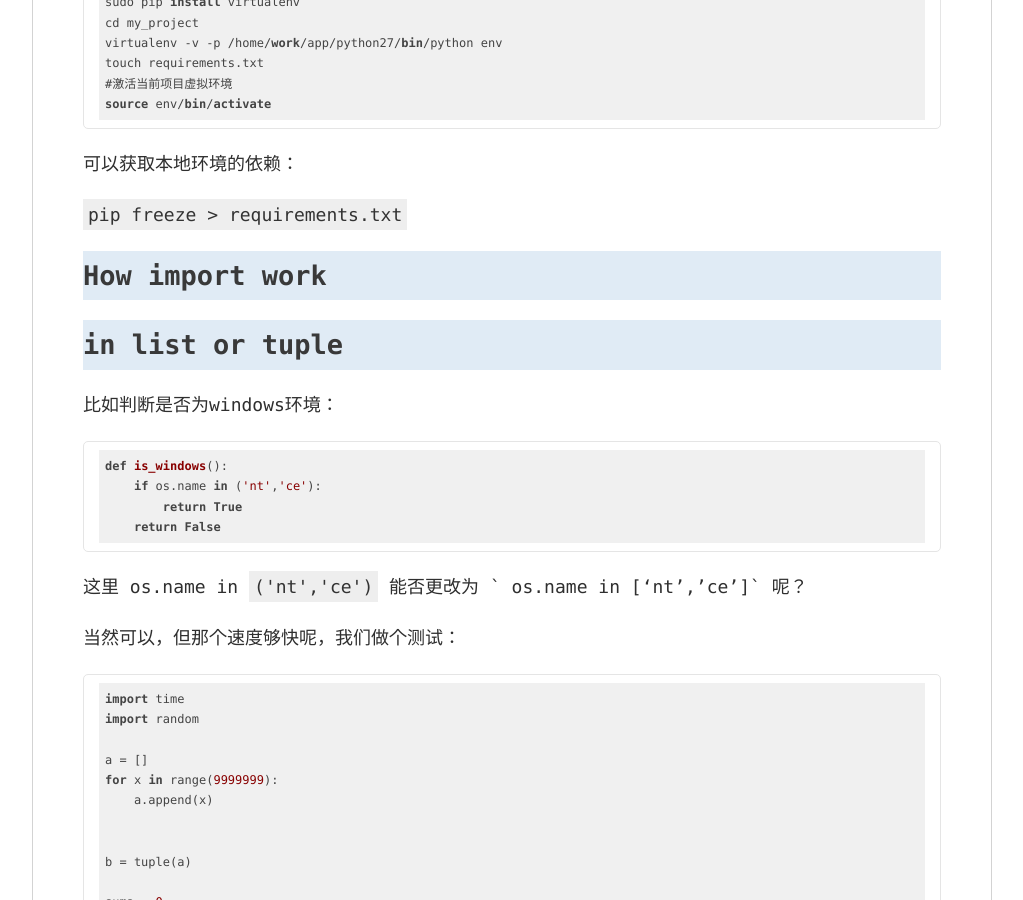
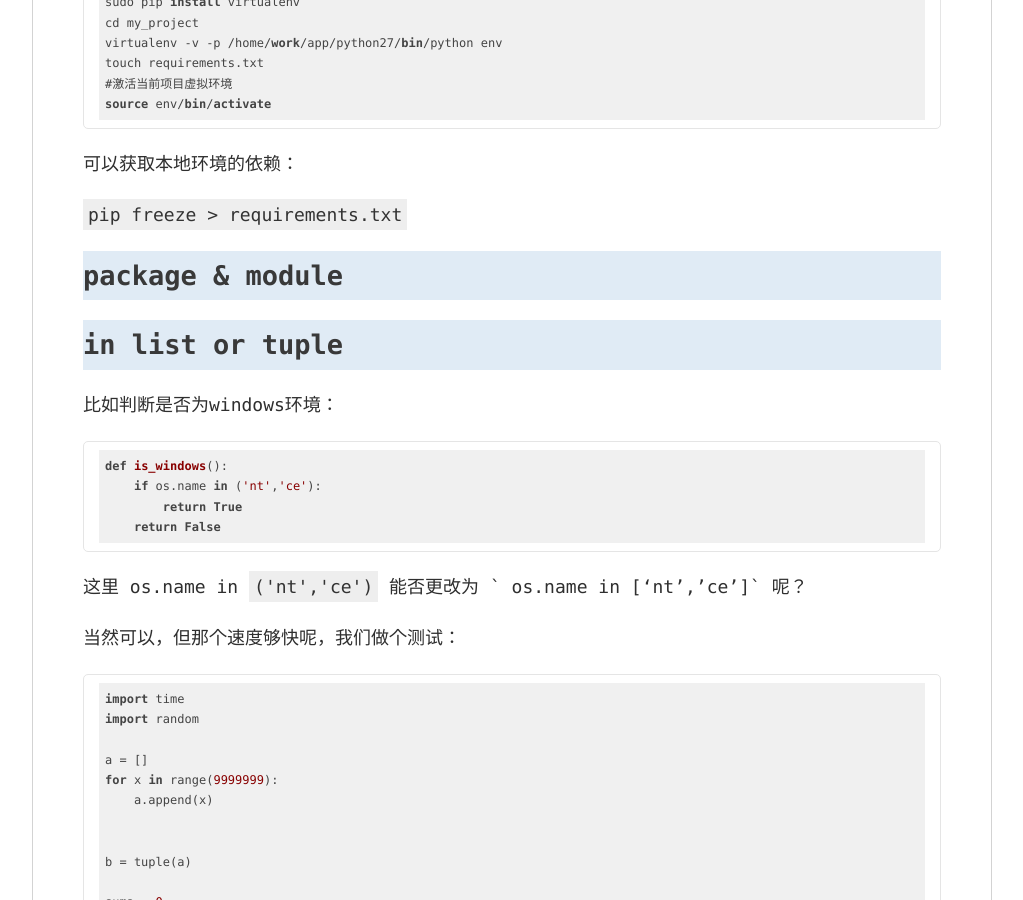
Before and after one commit to myersguo/myersguo.github.com, a Jekyll site: the page built from _posts/2017-02-09-write-python-first.md, in a window 1280 px wide and 900 px high, scrolled down 335 px. Shown: the whole window, without its empty margins (128-1151 px from the left). Built offline with Jekyll 4.4.1, drawn with Linux system fonts in a browser that asks for light colours.

Commit message:
docs(new post): new post

```diff
--- a/_posts/2017-02-09-write-python-first.md
+++ b/_posts/2017-02-09-write-python-first.md
@@ -25,7 +25,8 @@ source env/bin/activate
 `pip freeze > requirements.txt`
 
 
-## How import work ##
+## package & module ##
+
 
 
 
```
Also changed, not shown: _posts/2017-02-13-mi-theory.md (+2 -1 lines), 1 other file.
